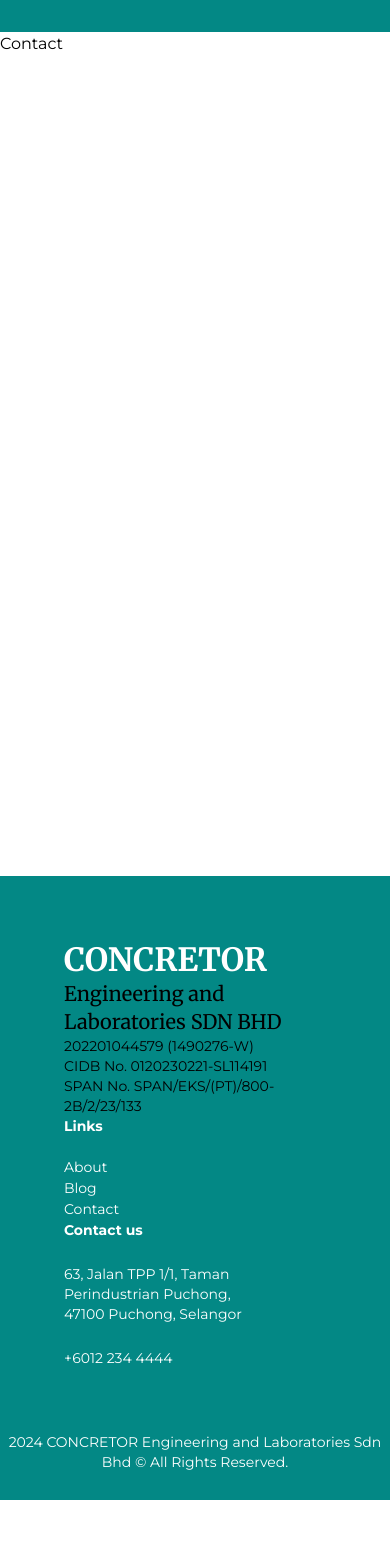
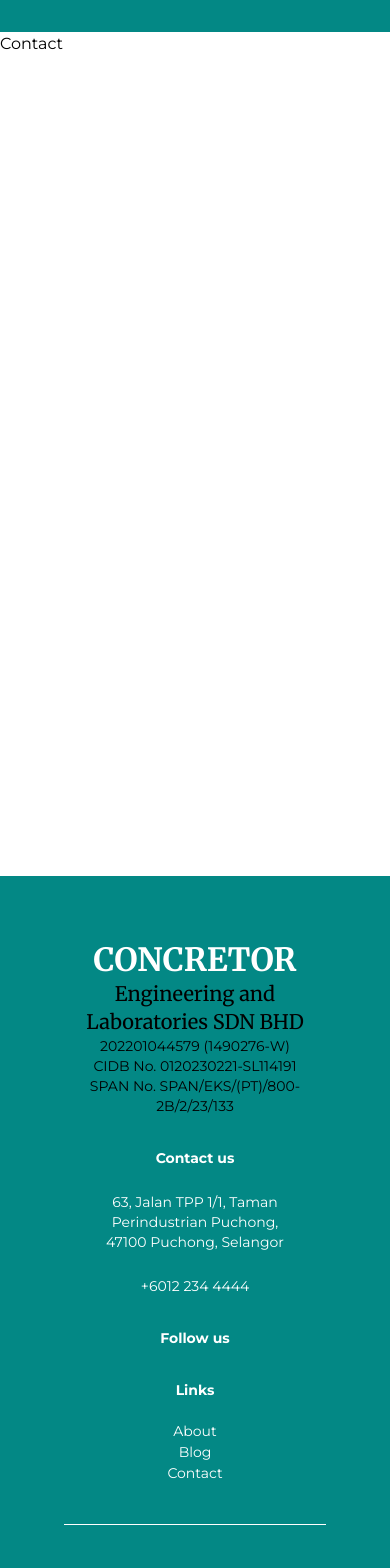
Before and after one commit to TheKelvinT/concretor_next, a Next.js app: page /contact in a window 390 px wide. Shown: the top 1568 px of the page. Before the commit the page ends 1500 px from the top, so only its background shows below. Built offline with nearby package versions, Linux system fonts and the light colour scheme.

Commit message:
Made footer responsive, added "get quote" button on navbar

```diff
--- a/app/(site)/page.tsx
+++ b/app/(site)/page.tsx
@@ -343,8 +343,8 @@
           </div>
         {/* </div> */}
       {/* </div> */}
-      <div className = "bg-[#EAE7E7] flex flex-row w-full h-[164px] items-center justify-center gap-x-24">
-        <p className="text-lg font-bold">Need expert solutions for your next project?</p>
+      <div className = "bg-[#EAE7E7] flex flex-col md:flex-row w-full h-[164px] items-center justify-center gap-x-24">
+        <p className="text-lg font-bold sm:mb-5">Need expert solutions for your next project?</p>
         <Button title={"Contact Us"} onClick={onClickContactUs}/>
       </div>
     </div>
--- a/components/Footer.tsx
+++ b/components/Footer.tsx
@@ -7,8 +7,8 @@
 
   return (
     <footer className="bg-primary flex flex-col justify-center text-white items-center">
-      <div className="footer-container max-w-[1440px]">
-        <div>
+      <div className="footer-container max-w-[1440px] flex flex-col items-center text-center md:text-left md:flex-row md:items-start order-1 md:order-1">
+        <div className = "mb-8 md:mb-0">
           <h2 className="text-[32px] font-merriweather font-bold">CONCRETOR</h2>
           <p className = "text-xl font-merriweather text-black">Engineering and Laboratories SDN BHD</p>
           <p className = "text-black">202201044579 (1490276-W)</p>
@@ -16,7 +16,7 @@
           <p className = "text-black">SPAN No. SPAN/EKS/(PT)/800-2B/2/23/133</p>
         </div>
 
-        <div>
+        <div className = "mb-8 md:mb-0 order-4 md:order-2">
           <p className="font-bold">Links</p>
           <div className="flex flex-col text-[14px] ">
             <br />
@@ -26,11 +26,11 @@
           </div>
         </div>
 
-        <div>
-          <p className="font-bold hidden md:block">Follow us</p>
+        <div className = "mb-8 md:mb-0 order-3 md:order-3">
+          <p className="font-bold">Follow us</p>
         </div>
 
-        <div>
+        <div className = "mb-8 md:mb-0 order-2 md:order-4">
           <p className="font-bold">Contact us</p>
           <br />
           <p>63, Jalan TPP 1/1, Taman</p>
@@ -39,9 +39,10 @@
           <br />
           <p>+6012 234 4444</p>
         </div>
+        <hr className="md:hidden border-white mt-2 w-full order-5" />
       </div>
 
-      <div className="text-center font-monstserrat pb-7">
+      <div className="text-center font-monstserrat pb-7 order-6 md:order-6">
         <p>2024 CONCRETOR Engineering and Laboratories Sdn Bhd © All Rights Reserved.</p>
       </div>
     </footer>
--- a/components/Navbar.tsx
+++ b/components/Navbar.tsx
@@ -4,6 +4,8 @@
 import Link from "next/link";
 import { Bars3Icon, BellIcon, XMarkIcon } from "@heroicons/react/24/outline";
 import { motion } from "framer-motion";
+import { useRouter } from "next/navigation"
+import Button from "@/components/Button"
 
 const leftNavigation = [
   { name: "CONCRETOR", href: "/app" }
@@ -21,6 +23,12 @@
   return classes.filter(Boolean).join(" ");
 }
 function Navbar() {
+  const router = useRouter()
+
+  const onClickContactUs = () => {
+    router.push("/contact")
+  }
+
   const [open, setOpen] = useState(false);
   const pathname = usePathname();
   let menuRef = useRef<HTMLDivElement>(null);
@@ -64,7 +72,7 @@
             </div>
 
             <div className="hidden md:block">
-              <div className="flex gap-x-10">
+              <div className="flex items-center gap-x-10">
                 {rightNavigation.map((item) => (
                   <a
                     key={item.name}
@@ -74,6 +82,7 @@
                     {item.name}
                   </a>
                 ))}
+                <Button title={"Get Quote"} styleType = "white" onClick={onClickContactUs}/>
               </div>
             </div>
           </div>
@@ -83,111 +92,4 @@
   );
   }
 
-
-//   return (
-//     <nav
-//       className={`relative z-50 text-black py-4 max-w-screen overflow-hidden ${"bg-primary"}`}
-//     >
-//       <div className="bg-transparent">
-//         <div className="mx-auto max-w-7xl px-2 sm:px-6 lg:px-8">
-//           <div className="relative flex h-16 items-center justify-between">
-//             <div className="flex flex-1 items-center justify-start md:justify-center ">
-//               <div className="hidden md:block">
-//                 <div className="flex gap-x-5">
-//                   {leftNavigation.map((item) => (
-//                     <a
-//                       key={item.name}
-//                       href={item.href}
-//                       className="rounded-md px-3 py-2 text-sm"
-//                       // aria-current={item.current ? "page" : undefined}
-//                     >
-//                       {item.name}
-//                     </a>
-//                   ))}
-//                 </div>
-//               </div>
-
-//               <div className="hidden md:block">
-//                 <div className="flex gap-x-5">
-//                   {rightNavigation.map((item) => (
-//                     <a
-//                       key={item.name}
-//                       href={item.href}
-//                       className="px-2 py-2 text-sm "
-//                       // aria-current={item.current ? "page" : undefined}
-//                     >
-//                       {item.name}
-//                     </a>
-//                   ))}
-//                 </div>
-//               </div>
-//             </div>
-//             <div className="flex items-center md:hidden">
-//               {/* Mobile menu button*/}
-//               <button
-//                 className="inline-flex items-center justify-center rounded-md p-2 text-white   "
-//                 onClick={() => setOpen(!open)}
-//               >
-//                 {open ? (
-//                   <XMarkIcon className="block h-6 w-6 " aria-hidden="true" />
-//                 ) : (
-//                   <Bars3Icon className="block h-6 w-6 " aria-hidden="true" />
-//                 )}
-//               </button>
-//             </div>
-//           </div>
-//         </div>
-
-//         {open && (
-//           <div
-//             style={{ position: "fixed" }}
-//             className=" md:hidden absolute right-0 top-[70px] overflow-hidden"
-//             ref={menuRef}
-//           >
-//             <div className="space-y-4 pr-6 pl-12 py-6 flex flex-col text-sm bg-white/15 backdrop-blur-md w-screen xs:w-[160px] h-full">
-//               <div className="flex flex-col items-center xs:items-end gap-y-4">
-//                 {leftNavigation.map((item) => (
-//                   <motion.div
-//                     className="hover:font-bold"
-//                     key={item.name}
-//                     initial="hidden"
-//                     whileInView="visible"
-//                     viewport={{ once: true, amount: 0.5 }}
-//                     transition={{ duration: 0.5 }}
-//                     variants={{
-//                       hidden: { opacity: 0, y: -25 },
-//                       visible: { opacity: 1, y: 0 },
-//                     }}
-//                   >
-//                     <Link href={item.href}>{item.name}</Link>
-//                   </motion.div>
-//                 ))}
-//               </div>
-//               <div className="flex flex-col items-center xs:items-end gap-y-4">
-//                 {rightNavigation.map((item) => (
-//                   <motion.div
-//                     key={item.name}
-//                     initial="hidden"
-//                     whileInView="visible"
-//                     viewport={{ once: true, amount: 0.5 }}
-//                     transition={{ duration: 0.5 }}
-//                     variants={{
-//                       hidden: { opacity: 0, y: -25 },
-//                       visible: { opacity: 1, y: 0 },
-//                     }}
-//                   >
-//                     <Link href={item.href}>{item.name}</Link>
-//                   </motion.div>
-//                 ))}
-//               </div>
-//             </div>
-//           </div>
-//         )}
-//       </div>
-//     </nav>
-//   );
-// }
-
-
-
 export default Navbar;
```
